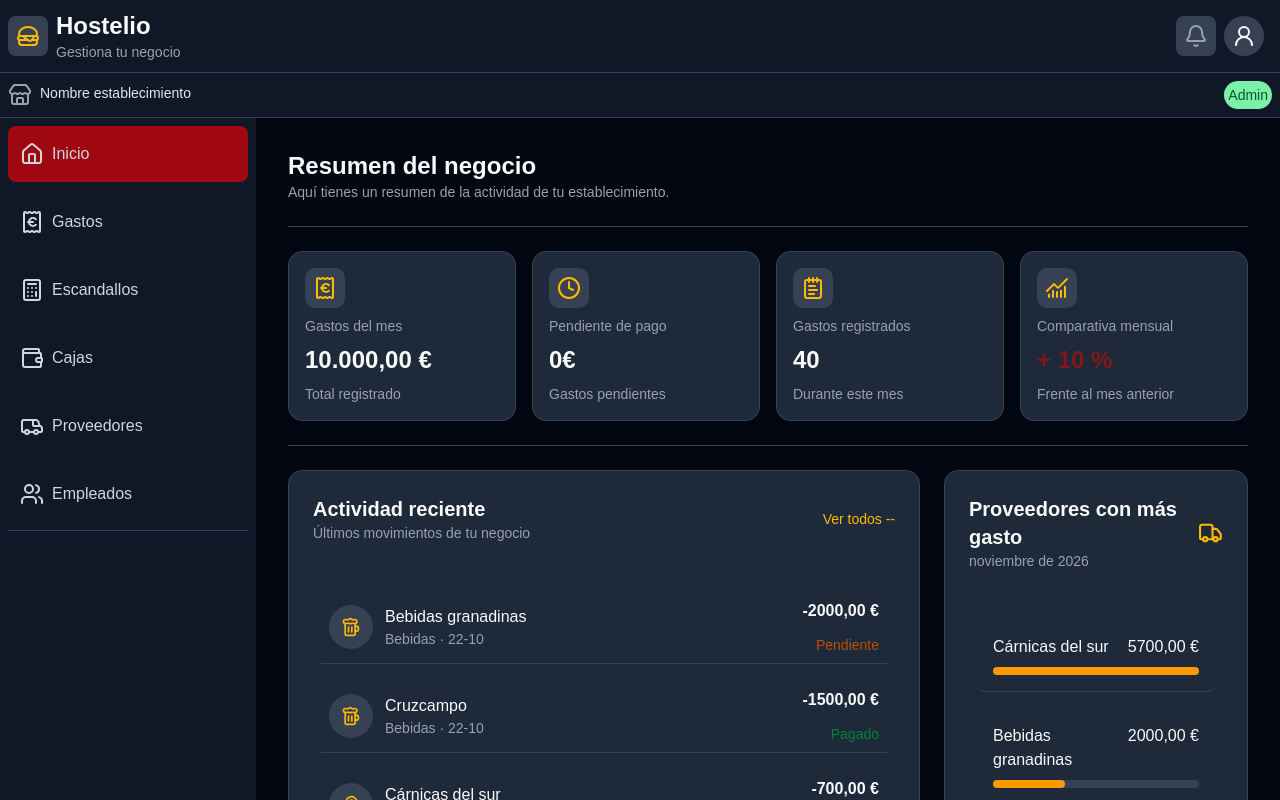
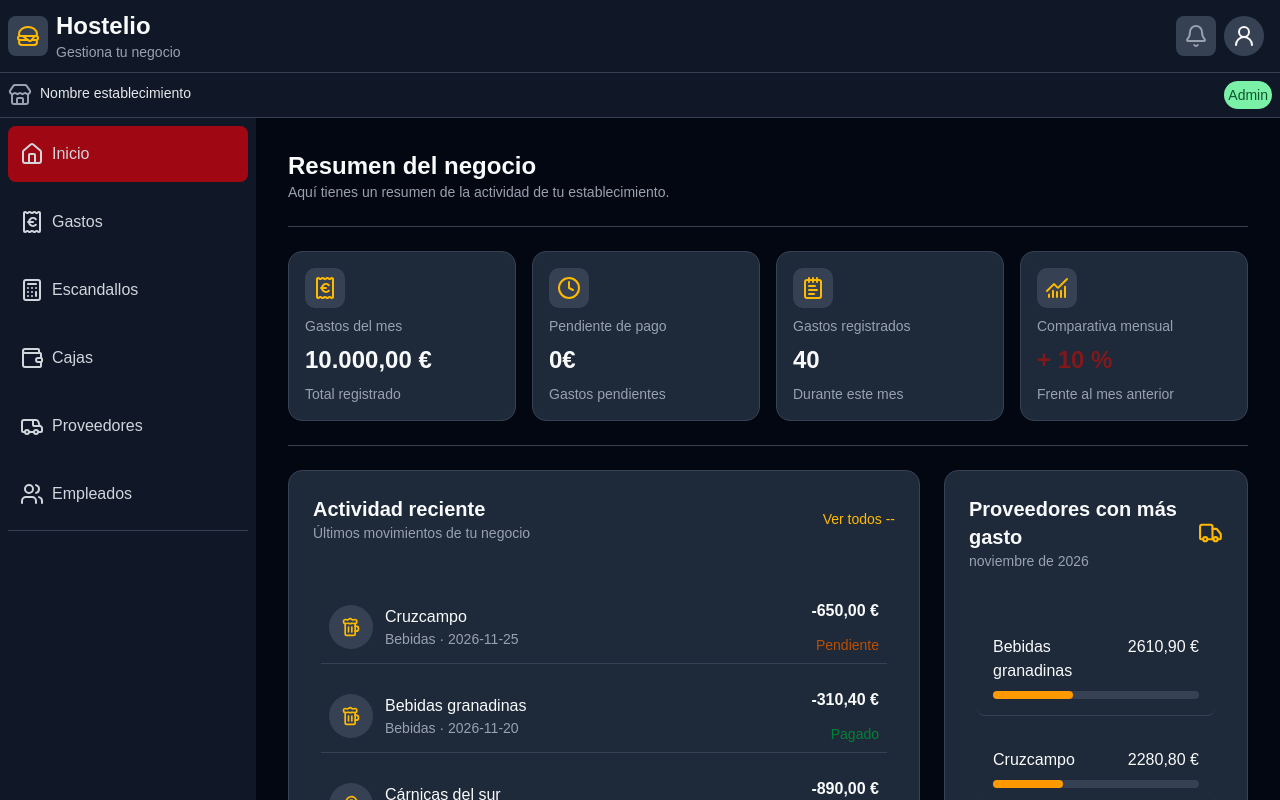
Before and after one commit to davidglnd/hostelio-react, a React (Vite) app: page / in a window 1280 px wide. Shown: the top 800 px of the page. Built offline with nearby package versions, Linux system fonts and the light colour scheme.

Commit message:
refactor: derive dashboard activity and supplier ranking from shared mocks #10

```diff
--- a/src/features/dashboard/components/RecentActivity.tsx
+++ b/src/features/dashboard/components/RecentActivity.tsx
@@ -1,47 +1,12 @@
-import { Beef, Beer } from "lucide-react"
 import { ActivityItem } from "./ActivityItem"
-import type { Activity } from "../types/activity.types"
+import type { Expense } from "@/features/expenses/types/expense.types";
 
-const mockActivities: Activity[] = [
-    {
-        supplier: "Bebidas granadinas",
-        category: "Bebidas",
-        date: "22-10",
-        amount: 2000,
-        status: "pending",
-        icon: Beer,
-        id: 1,
-    },
-    {
-        supplier: "Cruzcampo",
-        category: "Bebidas",
-        date: "22-10",
-        amount: 1500,
-        status: "paid",
-        icon: Beer,
-        id: 2,
-    },
-    {
-        supplier: "Cárnicas del sur",
-        category: "Alimentación",
-        date: "22-10",
-        amount: 700,
-        status: "paid",
-        icon: Beef,
-        id: 3,
-    },
-    {
-        supplier: "Transgourmet",
-        category: "Alimentación",
-        date: "22-10",
-        amount: 650,
-        status: "pending",
-        icon: Beef,
-        id: 4,
-    }
-]
+interface RecentActivityProps {
+    expensesData: (Expense & { supplierName: string })[];
+}
 
-export const RecentActivity = () => {
+export const RecentActivity = ({ expensesData }: RecentActivityProps) => {
+
     return (
         <div className="bg-gray-800 border-gray-700 border rounded-xl p-4 flex flex-col gap-6">
             <div className="flex flex-row items-center justify-between p-2 ">
@@ -52,11 +17,12 @@ export const RecentActivity = () => {
                 <p className="text-sm text-amber-400 cursor-pointer">Ver todos --</p>
             </div>
             <div className="space-y-4 p-4">
-                {mockActivities.map((item) => <div className="border-b border-gray-700 last:border-b-0 p-2" key={item.id}>
+                {expensesData.map((expense) => <div className="border-b border-gray-700 last:border-b-0 p-2" key={expense.id}>
                     <ActivityItem
-                        supplier={item.supplier} category={item.category}
-                        date={item.date} amount={item.amount}
-                        status={item.status === "pending" ? "pending" : "paid"} icon={item.icon}
+                        supplier={expense.supplierName}
+                        category={expense.category}
+                        date={expense.date} amount={expense.amount}
+                        paymentStatus={expense.paymentStatus}
                     />
                 </div>
                 )}
--- a/src/features/dashboard/components/TopSuppliers.tsx
+++ b/src/features/dashboard/components/TopSuppliers.tsx
@@ -1,32 +1,17 @@
 import { Link } from "react-router";
 
 import { Truck } from "lucide-react"
-interface SupplierExpense {
-    supplier: string
-    amount: number
-    id: number
+interface TopSuppliersProps {
+    topSuppliers: SupplierTotal[],
+    monthlyTotal: number;
+}
+interface SupplierTotal {
+    supplierId: string;
+    supplierName: string;
+    totalAmount: number;
 }
 
-const mockSuppliers: SupplierExpense[] = [
-    {
-        supplier: "Bebidas granadinas",
-        amount: 2000,
-        id: 1,
-    },
-    {
-        supplier: "Cruzcampo",
-        amount: 1500,
-        id: 2,
-    },
-    {
-        supplier: "Cárnicas del sur",
-        amount: 5700,
-        id: 3,
-    },
-]
-export const TopSuppliers = () => {
-    const maxAmount = Math.max(0, ...mockSuppliers.map((item) => item.amount));
-    const sortedTopSuppliers = [...mockSuppliers].sort((a, b) => b.amount - a.amount).slice(0, 5);
+export const TopSuppliers = ({ topSuppliers, monthlyTotal }: TopSuppliersProps) => {
     return (
         <div className="h-full bg-gray-800 border-gray-700 border rounded-xl p-4 flex flex-col gap-6">
             <div className="flex flex-row items-center justify-between p-2 gap-2">
@@ -42,24 +27,24 @@ export const TopSuppliers = () => {
                 <Truck className="text-amber-400" size={30} />
             </div>
             <div className="space-y-4 p-4">
-                {mockSuppliers.length === 0
+                {topSuppliers.length === 0
                     ? <p>Todavía no hay gastos registrados por proveedor.</p>
-                    : sortedTopSuppliers.map((item) => {
-                        const percentage = maxAmount > 0
-                            ? Math.round((item.amount / maxAmount) * 100)
+                    : topSuppliers.map((item) => {
+                        const percentage = monthlyTotal > 0
+                            ? Math.round((item.totalAmount / monthlyTotal) * 100)
                             : 0;
                         return (
-                            <div key={item.id} className="border-b border-gray-700 last:border-b-0 p-4 flex flex-col gap-2 cursor-pointer hover:bg-gray-700/50 transition-colors rounded-md">
+                            <div key={item.supplierId} className="border-b border-gray-700 last:border-b-0 p-4 flex flex-col gap-2 cursor-pointer hover:bg-gray-700/50 transition-colors rounded-md">
                                 <Link
-                                    to={`/gastos?proveedor=${item.id}`}
+                                    to={`/gastos?proveedor=${item.supplierId}`}
                                     className="w-full flex items-start justify-between gap-3"
                                 >
-                                    <p className="min-w-0">{item.supplier}</p>
+                                    <p className="min-w-0">{item.supplierName}</p>
                                     <p className="shrink-0 whitespace-nowrap">
                                         {new Intl.NumberFormat("es-ES", {
                                             style: "currency",
                                             currency: "EUR"
-                                        }).format(item.amount)}
+                                        }).format(item.totalAmount)}
                                     </p>
                                 </Link>
                                 <div className="w-full h-2 bg-gray-700 rounded-full">
--- a/src/features/dashboard/types/activity.types.ts
+++ /dev/null
@@ -1,11 +0,0 @@
-import type { LucideIcon } from "lucide-react";
-
-export interface Activity {
-    id: number;
-    supplier: string;
-    category: string;
-    date: string;
-    amount: number;
-    status: "pending" | "paid";
-    icon: LucideIcon;
-}
--- /dev/null
+++ b/src/features/expenses/data/mockExpenses.ts
@@ -0,0 +1,193 @@
+import type { Expense } from "../types/expense.types";
+
+export const mockExpenses: Expense[] = [
+    {
+        id: "exp-001",
+        supplierId: "sup-001",
+        amount: 2000,
+        date: "2026-11-01",
+        concept: "Compra de cerveza",
+        category: "Bebidass",
+        paymentStatus: "paid",
+    },
+    {
+        id: "exp-002",
+        supplierId: "sup-002",
+        amount: 450,
+        date: "2026-11-01",
+        concept: "Reposición de barriles",
+        category: "Bebidas",
+        paymentStatus: "pending",
+    },
+    {
+        id: "exp-003",
+        supplierId: "sup-003",
+        amount: 320.50,
+        date: "2026-10-31",
+        concept: "Compra de ternera",
+        category: "Alimentación",
+        paymentStatus: "paid",
+    },
+    {
+        id: "exp-004",
+        supplierId: "sup-001",
+        amount: 185.75,
+        date: "2026-10-30",
+        concept: "Compra de refrescos",
+        category: "Bebidas",
+        paymentStatus: "pending",
+    },
+    {
+        id: "exp-005",
+        supplierId: "sup-002",
+        amount: 620,
+        date: "2026-10-29",
+        concept: "Compra de cerveza embotellada",
+        category: "Bebidas",
+        paymentStatus: "paid",
+    },
+    {
+        id: "exp-006",
+        supplierId: "sup-003",
+        amount: 210.40,
+        date: "2026-10-28",
+        concept: "Compra de pollo",
+        category: "Alimentación",
+        paymentStatus: "pending",
+    },
+    {
+        id: "exp-007",
+        supplierId: "sup-001",
+        amount: 96,
+        date: "2026-10-27",
+        concept: "Compra de agua mineral",
+        category: "Bebidas",
+        paymentStatus: "paid",
+    },
+    {
+        id: "exp-008",
+        supplierId: "sup-002",
+        amount: 380,
+        date: "2026-10-26",
+        concept: "Compra de cerveza sin alcohol",
+        category: "Bebidas",
+        paymentStatus: "pending",
+    },
+    {
+        id: "exp-009",
+        supplierId: "sup-003",
+        amount: 475.80,
+        date: "2026-10-25",
+        concept: "Compra de cerdo",
+        category: "Alimentación",
+        paymentStatus: "paid",
+    },
+    {
+        id: "exp-010",
+        supplierId: "sup-001",
+        amount: 240.25,
+        date: "2026-10-24",
+        concept: "Compra de zumos y tónicas",
+        category: "Bebidas",
+        paymentStatus: "pending",
+    },
+    {
+        id: "exp-011",
+        supplierId: "sup-002",
+        amount: 540,
+        date: "2026-10-23",
+        concept: "Reposición de cerveza de barril",
+        category: "Bebidas",
+        paymentStatus: "paid",
+    },
+    {
+        id: "exp-012",
+        supplierId: "sup-003",
+        amount: 168.90,
+        date: "2026-10-22",
+        concept: "Compra de carne picada",
+        category: "Alimentación",
+        paymentStatus: "pending",
+    },
+    {
+        id: "exp-013",
+        supplierId: "sup-003",
+        amount: 580,
+        date: "2026-11-02",
+        concept: "Compra de ternera",
+        category: "Alimentación",
+        paymentStatus: "pending",
+    },
+    {
+        id: "exp-014",
+        supplierId: "sup-001",
+        amount: 175.50,
+        date: "2026-11-03",
+        concept: "Reposición de refrescos",
+        category: "Bebidas",
+        paymentStatus: "paid",
+    },
+    {
+        id: "exp-015",
+        supplierId: "sup-002",
+        amount: 720,
+        date: "2026-11-05",
+        concept: "Compra de barriles de cerveza",
+        category: "Bebidas",
+        paymentStatus: "pending",
+    },
+    {
+        id: "exp-016",
+        supplierId: "sup-003",
+        amount: 340.25,
+        date: "2026-11-08",
+        concept: "Compra de pollo",
+        category: "Alimentación",
+        paymentStatus: "paid",
+    },
+    {
+        id: "exp-017",
+        supplierId: "sup-001",
+        amount: 125,
+        date: "2026-11-10",
+        concept: "Compra de agua mineral",
+        category: "Bebidas",
+        paymentStatus: "pending",
+    },
+    {
+        id: "exp-018",
+        supplierId: "sup-002",
+        amount: 460.80,
+        date: "2026-11-12",
+        concept: "Compra de cerveza embotellada",
+        category: "Bebidas",
+        paymentStatus: "paid",
+    },
+    {
+        id: "exp-019",
+        supplierId: "sup-003",
+        amount: 890,
+        date: "2026-11-16",
+        concept: "Compra de cerdo y ternera",
+        category: "Alimentación",
+        paymentStatus: "pending",
+    },
+    {
+        id: "exp-020",
+        supplierId: "sup-001",
+        amount: 310.40,
+        date: "2026-11-20",
+        concept: "Compra de zumos y tónicas",
+        category: "Bebidas",
+        paymentStatus: "paid",
+    },
+    {
+        id: "exp-021",
+        supplierId: "sup-002",
+        amount: 650,
+        date: "2026-11-25",
+        concept: "Reposición de cerveza de barril",
+        category: "Bebidas",
+        paymentStatus: "pending",
+    },
+];
--- a/src/pages/HomePage.tsx
+++ b/src/pages/HomePage.tsx
@@ -4,8 +4,51 @@ import { SummaryCard } from "@/features/dashboard/components/SummaryCard"
 import { RecentActivity } from "@/features/dashboard/components/RecentActivity"
 import { TopSuppliers } from "@/features/dashboard/components/TopSuppliers"
 
+import { mockSuppliers } from "@/features/suppliers/data/mockSuppliers"
+import { mockExpenses } from "@/features/expenses/data/mockExpenses"
+
 export const HomePage = () => {
     const mockAmount = 10000;
+    const expensesData = [...mockExpenses];
+    const suppliersData = mockSuppliers;
+    /*Recent activity*/
+    const orderedExpenses = expensesData.sort((a, b) => {
+        const dateA = new Date(a.date);
+        const dateB = new Date(b.date);
+        return dateB.getTime() - dateA.getTime();
+    }).slice(0, 5);
+    const recentExpenses = orderedExpenses.map((expense) => ({
+        ...expense,
+        supplierName: suppliersData.find((supplier) => supplier.id === expense.supplierId)?.name ?? "Proveedor desconocido",
+    }));
+    /*Top suppliers*/
+    const date = new Date();
+    const currentMonthExpenses = expensesData.filter((expense) => new Date(expense.date).getMonth() === date.getMonth()
+        && new Date(expense.date).getFullYear() === date.getFullYear());
+
+    const totalsBySupplier = currentMonthExpenses.reduce<Record<string, number>>(
+        (acc, expense) => {
+            acc[expense.supplierId] =
+                (acc[expense.supplierId] ?? 0) + expense.amount;
+
+            return acc;
+        },
+        {}
+    );
+    const supplierTotals = Object.entries(totalsBySupplier).map(([supplierId, total]) => {
+        return {
+            supplierId: supplierId,
+            totalAmount: total,
+            supplierName: suppliersData.find((supplier) => supplierId === supplier.id)?.name ?? "Proveedor desconocido",
+        }
+    });
+    const topSuppliers = supplierTotals.sort((a, b) => b.totalAmount - a.totalAmount).slice(0, 5);
+    /*Utils */
+    const monthlyTotal = currentMonthExpenses.reduce(
+        (total, expense) => total + expense.amount,
+        0
+    );
+
     return (
         <div className="p-8 space-y-6">
             <div>
@@ -22,10 +65,10 @@ export const HomePage = () => {
             <div className="h-px bg-gray-700" />
             <div className="grid grid-cols-1 lg:grid-cols-3 gap-6">
                 <div className="lg:col-span-2">
-                    <RecentActivity />
+                    <RecentActivity expensesData={recentExpenses} />
                 </div>
                 <div>
-                    <TopSuppliers />
+                    <TopSuppliers topSuppliers={topSuppliers} monthlyTotal={monthlyTotal} />
                 </div>
             </div>
         </div>
```
Also changed, not shown: src/features/dashboard/components/ActivityItem.tsx (+17 -5 lines), src/features/expenses/types/expense.types.ts (added, +9 -0 lines).
